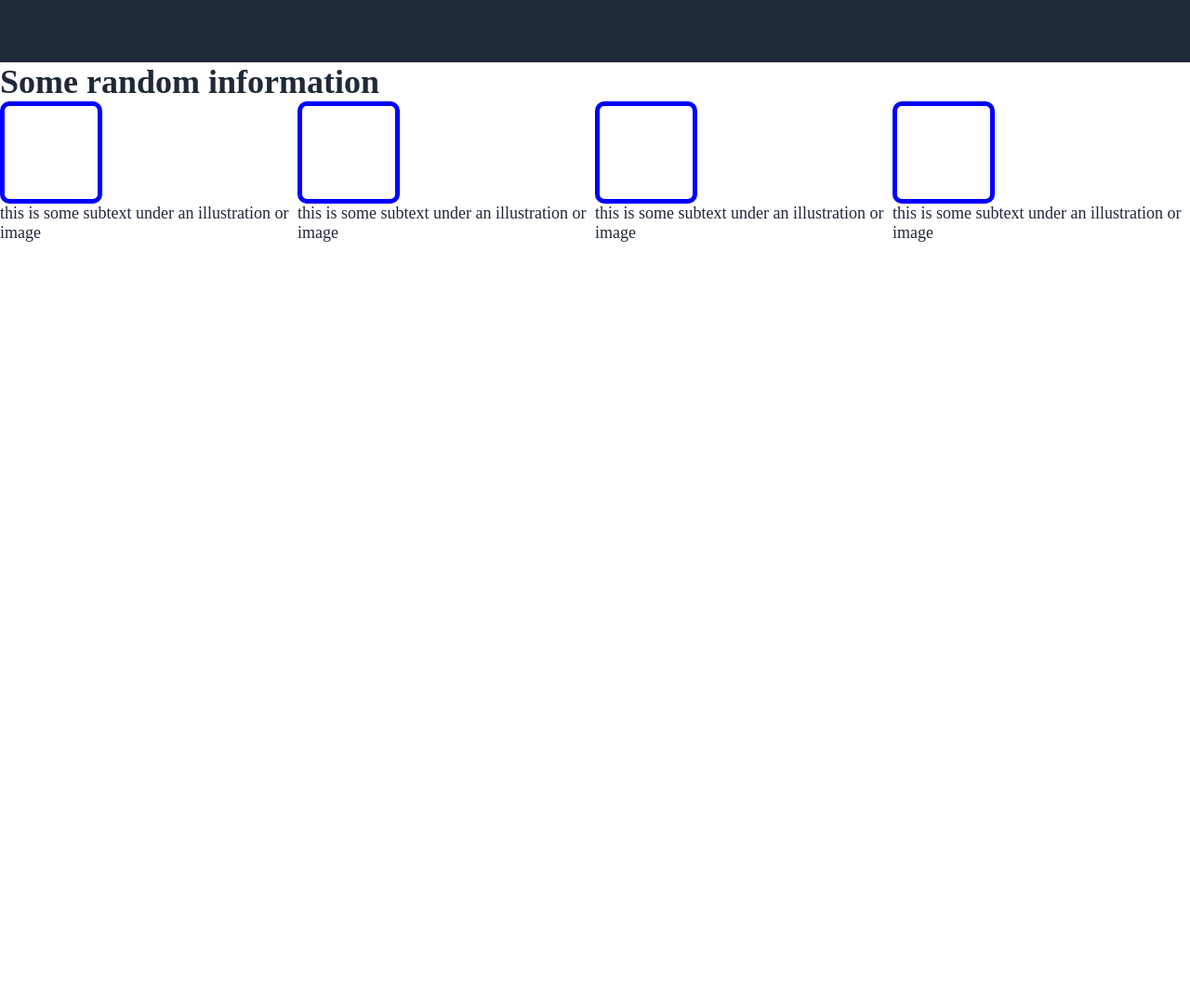
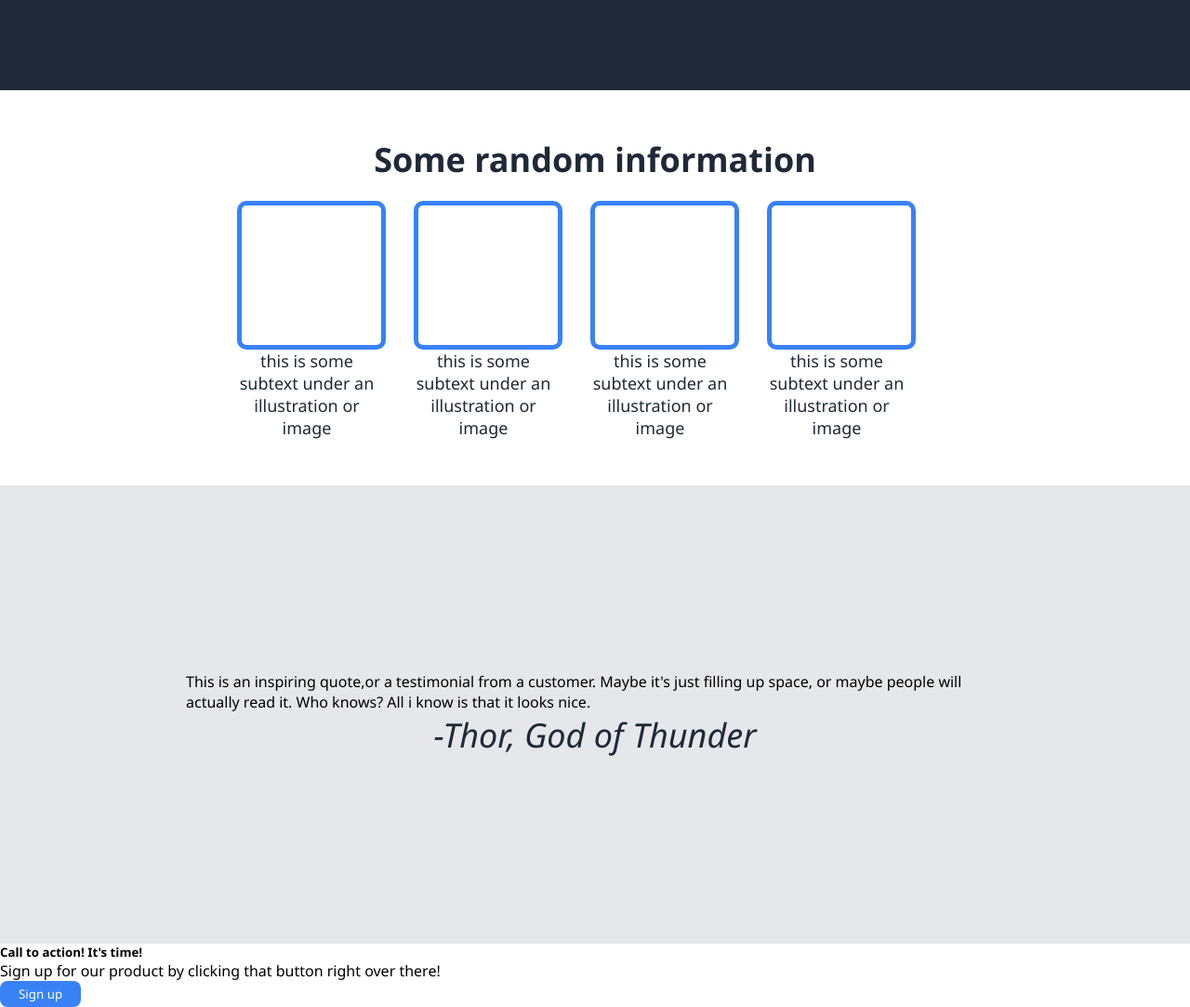
Before and after one commit to Zach-Meck/odin-landing-page, a plain HTML site: page index.html in a window 1280 px wide. Shown: the part 375-1458 px from the top of the page at 93% size. Before the commit the page ends 800 px from the top, so only its background shows below. Drawn offline with Linux system fonts and the light colour scheme.

Commit message:
started section 4

```diff
--- a/index.html
+++ b/index.html
@@ -56,6 +56,25 @@
         </div>
     </div>
 </div>
+<div class="section3">
+    <p>This is an inspiring quote,or a testimonial from a customer. Maybe it's just filling up space, or maybe people will actually read it. Who knows? All i know is that it looks nice.</p>
+    <span class="quote atuhor">-Thor, God of Thunder</span>
+</div>
+<div class="section4">
+    <div class="call-action">
+        <div>
+            <h5>
+                Call to action! It's time!
+            </h5>
+            <span>
+                Sign up for our product by clicking that button right over there!
+            </span>
+        </div>
+            <button>
+                Sign up
+            </button>
+    </div>
+</div>
 
 </body>
 
--- a/style.css
+++ b/style.css
@@ -1,6 +1,7 @@
 * {
     padding: 0;
     margin: 0;
+    font-family: 'Segoe UI', Tahoma, Geneva, Verdana, sans-serif;
 }
 
 .header {
@@ -75,12 +76,44 @@ button {
     font-size: 18px;
     display: flex;
     justify-content: center;
+    margin: 20px 50px auto auto;
+    gap: 40px;
 }
 
 .Square {
 
-     width: 100px;
-    height: 100px;
-    border: 5px solid blue;
+     width: 150px;
+    height: 150px;
+    border: 5px solid #3882f6;
     border-radius: 10px;
 }
+
+.section2 {
+    margin: 50px;
+    text-align: center;
+}
+
+.box {
+    width: 150px;
+    align-items: center;
+}
+
+.section3 {
+    background-color: #e5e7eb;
+    padding: 200px;
+    display: flex;
+    flex-direction: column;
+    align-items: center;
+}
+
+.quote {
+    font-size: 36px;
+    font-style: italic;
+    color: #1f2937;
+}
+
+.quote.author {
+    color: #1f2937;
+    font-weight: bold;
+    align-self: flex-end;
+}
```
